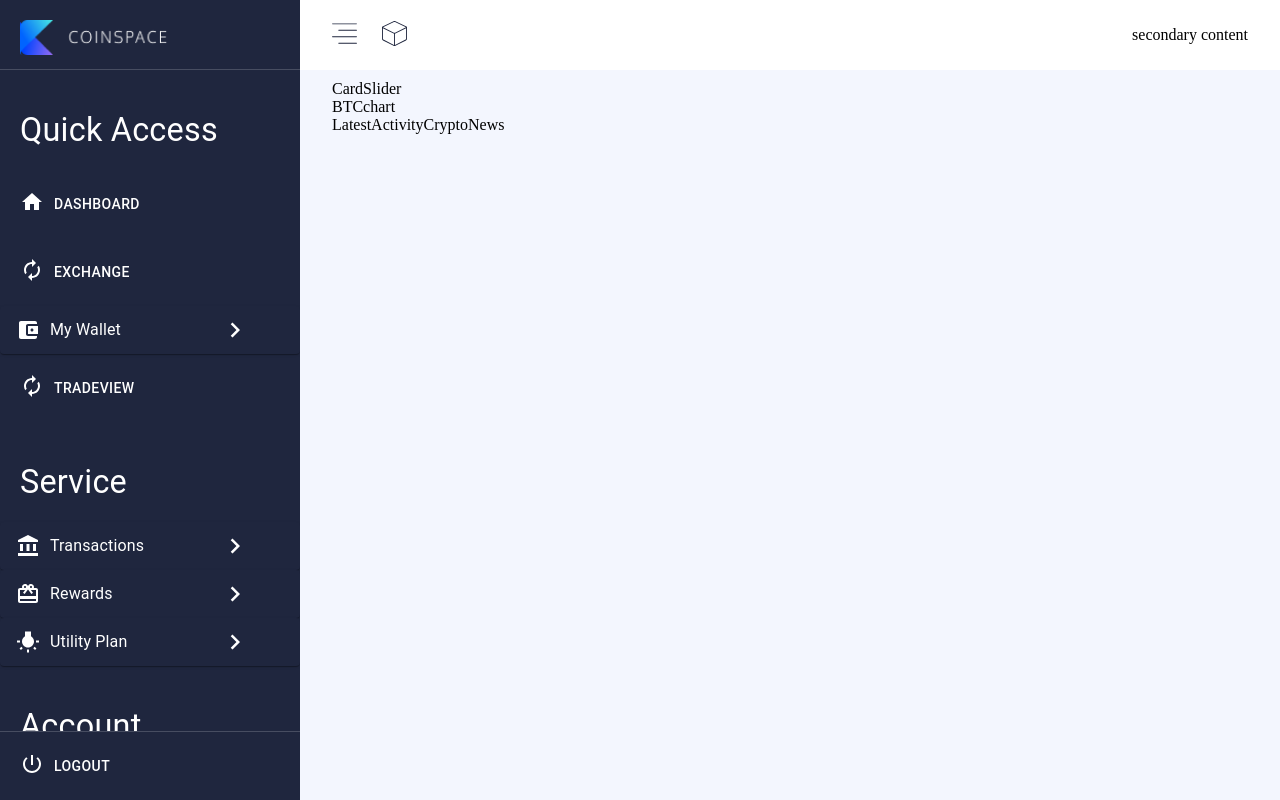
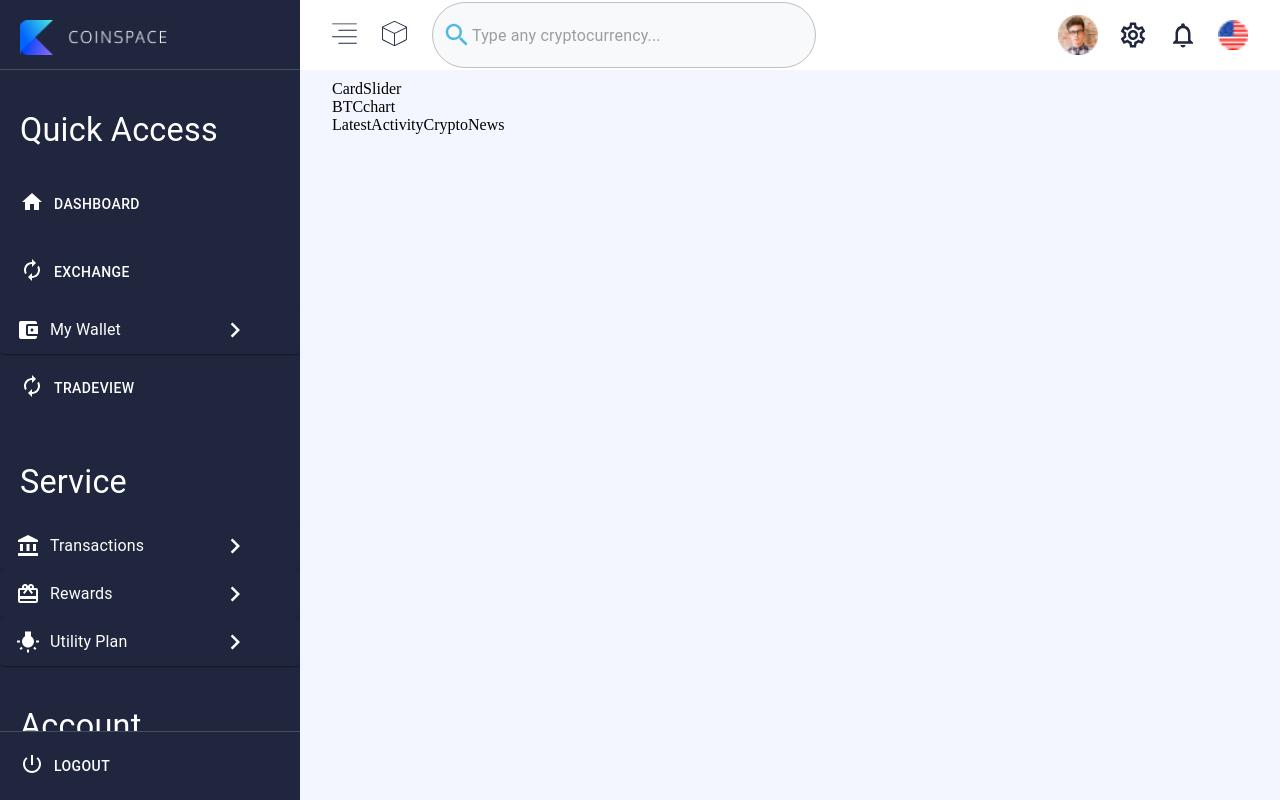
Before and after one commit to neharadialcode/material-ui-dashboard, a Next.js app: page / in a window 1280 px wide. Built offline with nearby package versions, Linux system fonts and the light colour scheme.

Commit message:
header content added

```diff
--- a/components/Header.jsx
+++ b/components/Header.jsx
@@ -1,6 +1,9 @@
-import { Box } from "@mui/material";
+import { Box, InputAdornment, TextField } from "@mui/material";
 import { BoxIcon, ToggleIcon } from "./Icons";
-
+import SearchIcon from "@mui/icons-material/Search";
+import Image from "next/image";
+import SettingsOutlinedIcon from "@mui/icons-material/SettingsOutlined";
+import NotificationsNoneOutlinedIcon from "@mui/icons-material/NotificationsNoneOutlined";
 const Header = ({ setSidebarOpen, sideBarOpen }) => {
   return (
     <Box
@@ -13,7 +16,7 @@ const Header = ({ setSidebarOpen, sideBarOpen }) => {
         backgroundColor: "color.white",
       }}
     >
-      <Box sx={{ display: "flex" }}>
+      <Box sx={{ display: "flex", alignItems: "center" }}>
         <Box
           sx={{ cursor: "pointer" }}
           onClick={() => setSidebarOpen(!sideBarOpen)}
@@ -23,8 +26,68 @@ const Header = ({ setSidebarOpen, sideBarOpen }) => {
         <Box sx={{ padding: "0 25px" }}>
           <BoxIcon />
         </Box>
+        <TextField
+          sx={{
+            width: {
+              lg: "30vw",
+            },
+            display: {
+              defaultSize: "none",
+              lg: "block",
+            },
+          }}
+          type="search"
+          variant="outlined"
+          placeholder="Type any cryptocurrency..."
+          fullWidth
+          InputProps={{
+            style: {
+              border: "none",
+              borderRadius: "50px",
+              backgroundColor: "rgba(248, 249, 251, 1)",
+              padding: "5px 0 5px 10px",
+            },
+            startAdornment: (
+              <InputAdornment>
+                <SearchIcon
+                  sx={{
+                    color: "color.skyBlue",
+                    width: "30px",
+                    height: "30px",
+                  }}
+                />
+              </InputAdornment>
+            ),
+          }}
+        />
       </Box>
-      <Box>secondary content</Box>
+      <Box
+        sx={{
+          display: "flex",
+          alignItems: "center",
+        }}
+      >
+        <Image width={40} height={40} src="/assets/img/oval.png" />
+        <SettingsOutlinedIcon
+          sx={{
+            width: "30px",
+            height: "30px",
+            cursor: "pointer",
+            color: "color.black",
+            padding: { lg: "0 20px", defaultSize: "0px 10px" },
+          }}
+        />
+        <NotificationsNoneOutlinedIcon
+          sx={{
+            width: "30px",
+            height: "30px",
+            cursor: "pointer",
+            color: "color.black",
+            padding: { lg: "0 20px 0 0", defaultSize: "0 10px 0 0" },
+          }}
+        />
+        <Image width={30} height={30} src="/assets/img/US.png" />
+      </Box>
     </Box>
   );
 };
--- a/src/styles/globals.css
+++ b/src/styles/globals.css
@@ -52,3 +52,10 @@ body {
 ::-webkit-scrollbar-thumb:hover {
   background: #555;
 }
+.css-aeeyth-MuiInputBase-input-MuiOutlinedInput-input {
+  padding: 8px 5px;
+}
+.css-8j6b76-MuiInputBase-root-MuiOutlinedInput-root {
+  background-color: rgba(248, 249, 251, 1);
+  border: 0;
+}
--- a/theme.js
+++ b/theme.js
@@ -26,6 +26,7 @@ const theme = createTheme({
       green: "#01C0AA",
       blue: "#1348FC",
       lightWhite: "rgba(255, 255, 255, 0.182)",
+      skyBlue: "rgba(80, 184, 228, 1)",
     },
   },
   breakpoints: {
```
Also changed, not shown: public/assets/img/Oval.png (added), public/assets/img/US.png (added).
